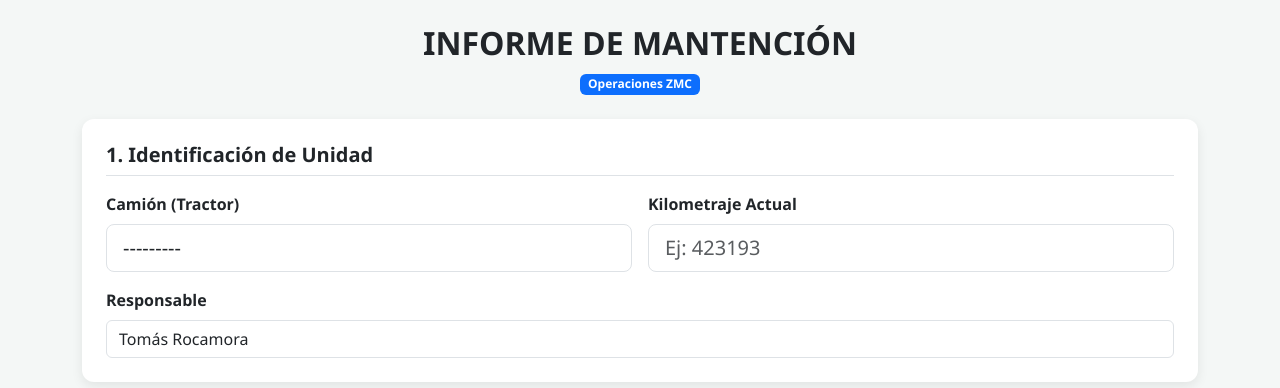
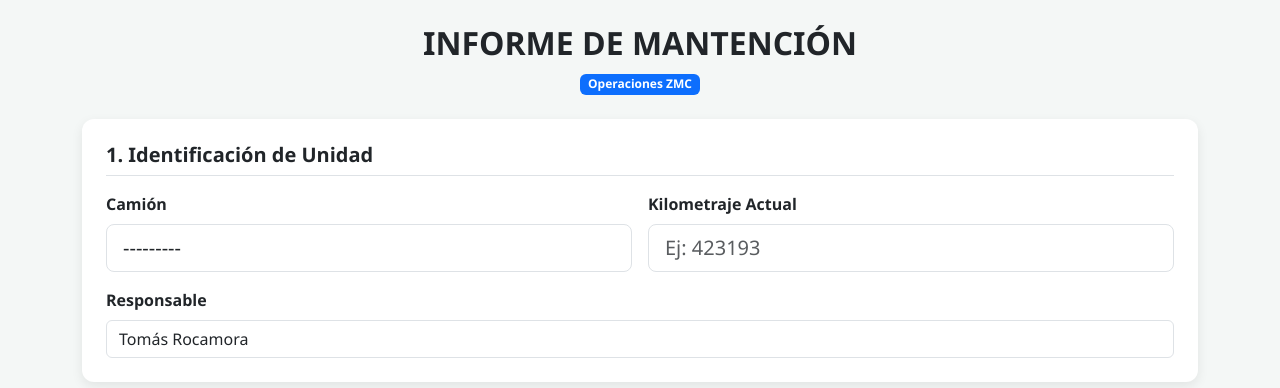
Before and after one commit to iancuea/app_zmc_00, a Django app: page /mantenciones/nueva/ in a window 1280 px wide. Shown: the top 388 px of the page. Run offline with Django 5.2, Linux system fonts and the light colour scheme; data that the repository does not hold is empty.

Commit message:
Update crear_inspeccion.html

```diff
--- a/mantenciones/templates/mantenciones/crear_inspeccion.html
+++ b/mantenciones/templates/mantenciones/crear_inspeccion.html
@@ -30,7 +30,7 @@
             <h5 class="fw-bold border-bottom pb-2 mb-3">1. Identificación de Unidad</h5>
             <div class="row g-3">
                 <div class="col-12 col-md-6">
-                    <label class="form-label fw-bold">Camión (Tractor)</label>
+                    <label class="form-label fw-bold">Camión</label>
                     {{ form.camion }}
                 </div>
                 <div class="col-12 col-md-6">
```
